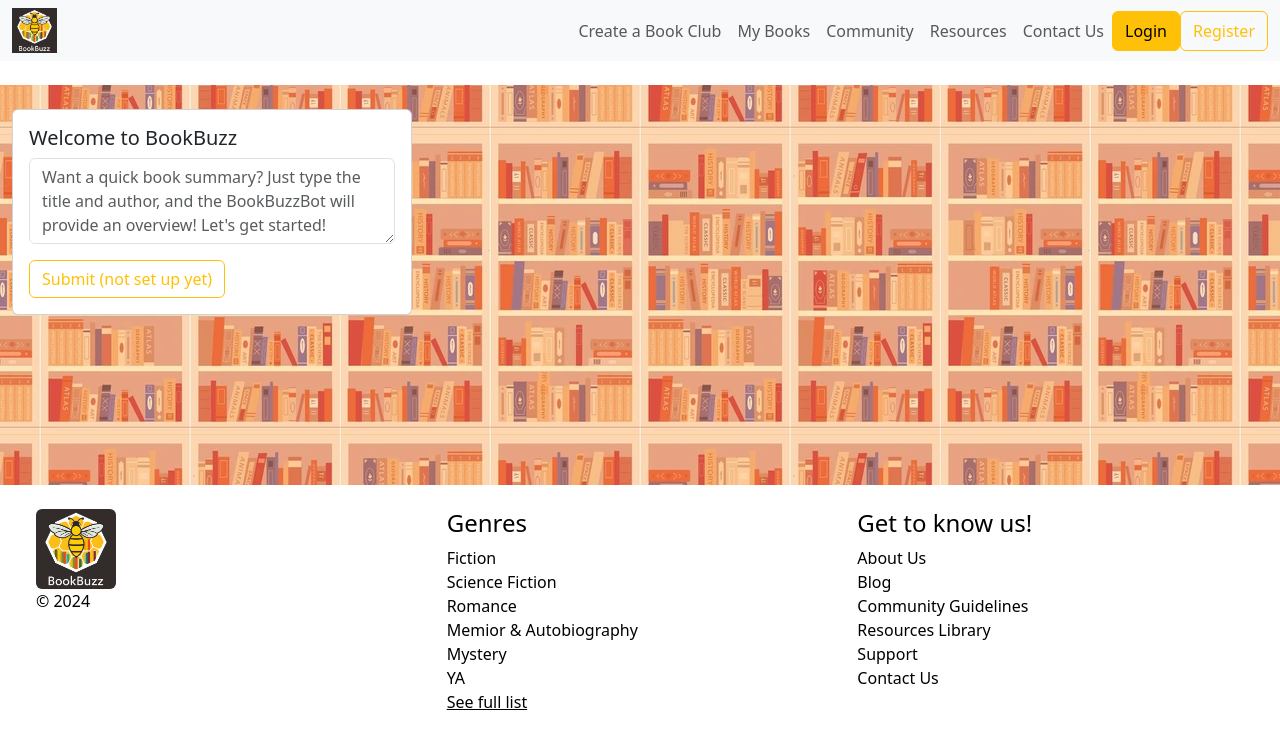
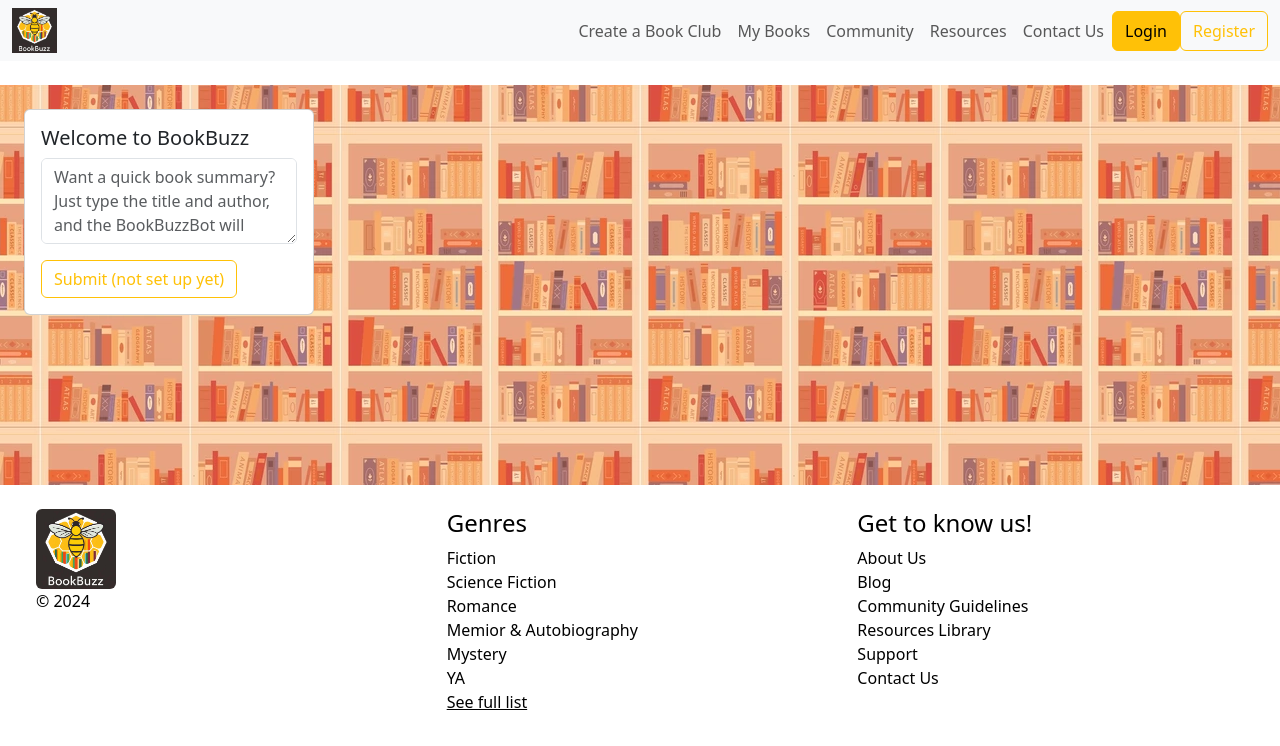
Before and after one commit to BookBuzz-Virtual-Book-Club/book-buzz-react, a React (Create React App) app: page / in a window 1280 px wide. Shown: the top 746 px of the page. Built offline with nearby package versions, Linux system fonts and the light colour scheme.

Commit message:
makes chatbot card resizable based on screen size

```diff
--- a/src/ChatBox.jsx
+++ b/src/ChatBox.jsx
@@ -1,25 +1,35 @@
 import React from "react";
+import Container from "react-bootstrap/Container";
+import Row from "react-bootstrap/Row";
+import Col from "react-bootstrap/Col";
 import Button from "react-bootstrap/Button";
-import Card from 'react-bootstrap/Card';
-import Form from 'react-bootstrap/Form';
+import Card from "react-bootstrap/Card";
+import Form from "react-bootstrap/Form";
 
 export const ChatBox = (props) => {
   return (
-    <>
-    < br/>
-      <Card style={{ width: '25rem' }}>
+    <Container fluid>
+      <Row className="justify-content-left">
+        <Col xs={12} sm={10} md={8} lg={6} xl={3}>
+          <Card className="mt-4">
             <Card.Body>
               <Card.Title>Welcome to BookBuzz</Card.Title>
               <Form>
-
                 <Form.Group className="mb-3" controlId="exampleForm.ControlTextarea1">
-        <Form.Control as="textarea" rows={3} placeholder="Want a quick book summary? Just type the title and author, and the BookBuzzBot will provide an overview! Let's get started!" />
+                  <Form.Control
+                    as="textarea"
+                    rows={3}
+                    placeholder="Want a quick book summary? Just type the title and author, and the BookBuzzBot will provide an overview! Let's get started!"
+                  />
                 </Form.Group>
               </Form>
               <Button variant="outline-warning" onClick={props.handleCloseLogin}>
-          Submit (not set up yet)</Button>
+                Submit (not set up yet)
+              </Button>
             </Card.Body>
           </Card>
-    </>
+        </Col>
+      </Row>
+    </Container>
   );
 };
```
Lines whose indentation alone changed are shown as unchanged.
